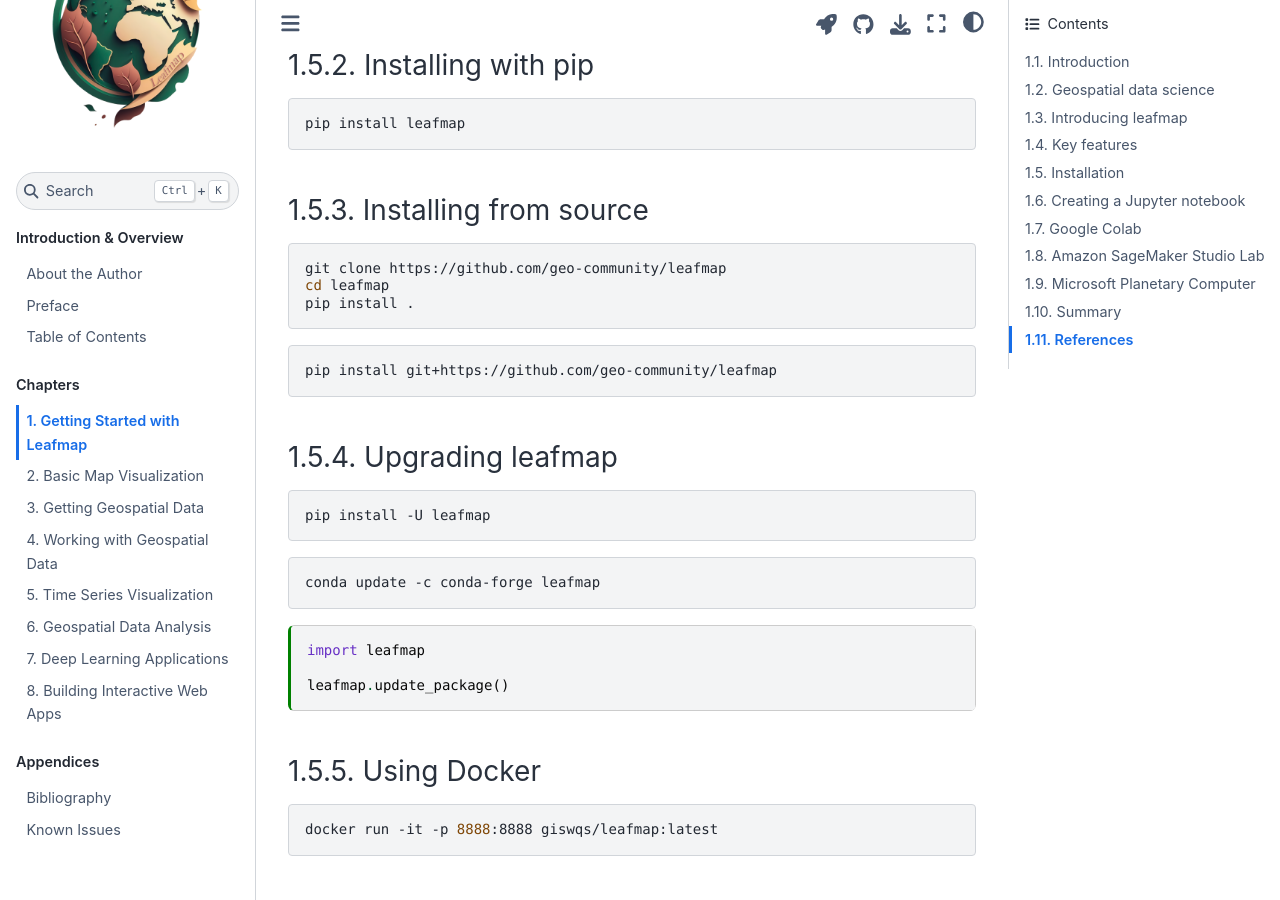
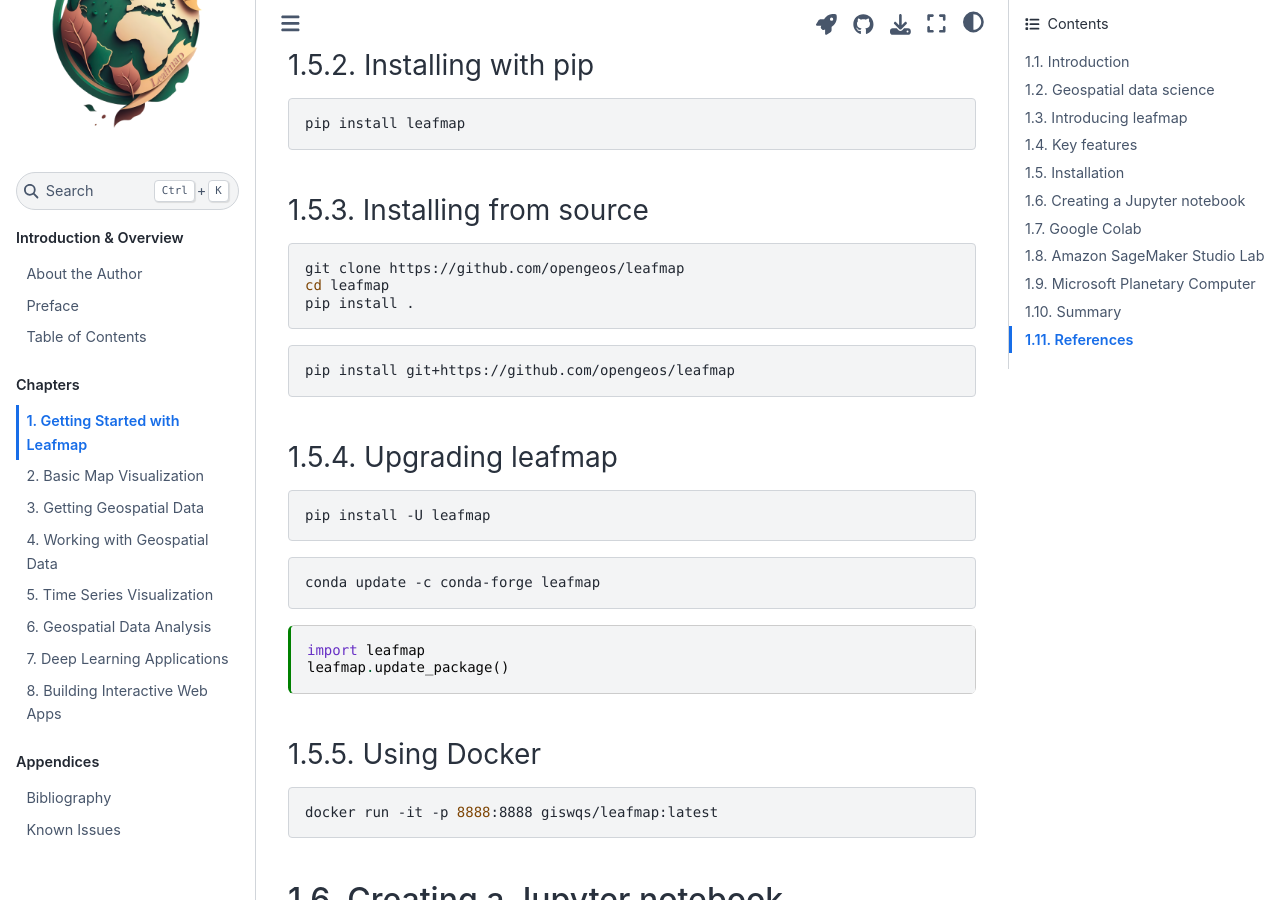
Before and after one commit to giswqs/leafmap-book, a Jupyter Book: the page built from chapters/1_get_started.md, in a window 1280 px wide and 900 px high, scrolled down 781 px. Built offline with Jupyter Book 1.0.4 settings and Sphinx 7.4.7 and the Sphinx Book theme 1.1.4, drawn with Linux system fonts in a browser that asks for light colours; some of the changed lines change nothing that is shown.

Commit message:
Updated book

````diff
--- a/chapters/1_get_started.md
+++ b/chapters/1_get_started.md
@@ -45,13 +45,13 @@
 ### Installing from source
 
 ```bash
-git clone https://github.com/geo-community/leafmap
+git clone https://github.com/opengeos/leafmap
 cd leafmap
 pip install .
 ```
 
 ```bash
-pip install git+https://github.com/geo-community/leafmap
+pip install git+https://github.com/opengeos/leafmap
 ```
 
 ### Upgrading leafmap
@@ -66,7 +66,6 @@
 
 ```{code-cell} ipython3
 import leafmap
-
 leafmap.update_package()
 ```
 
````
Also changed, not shown: 1 other file.
